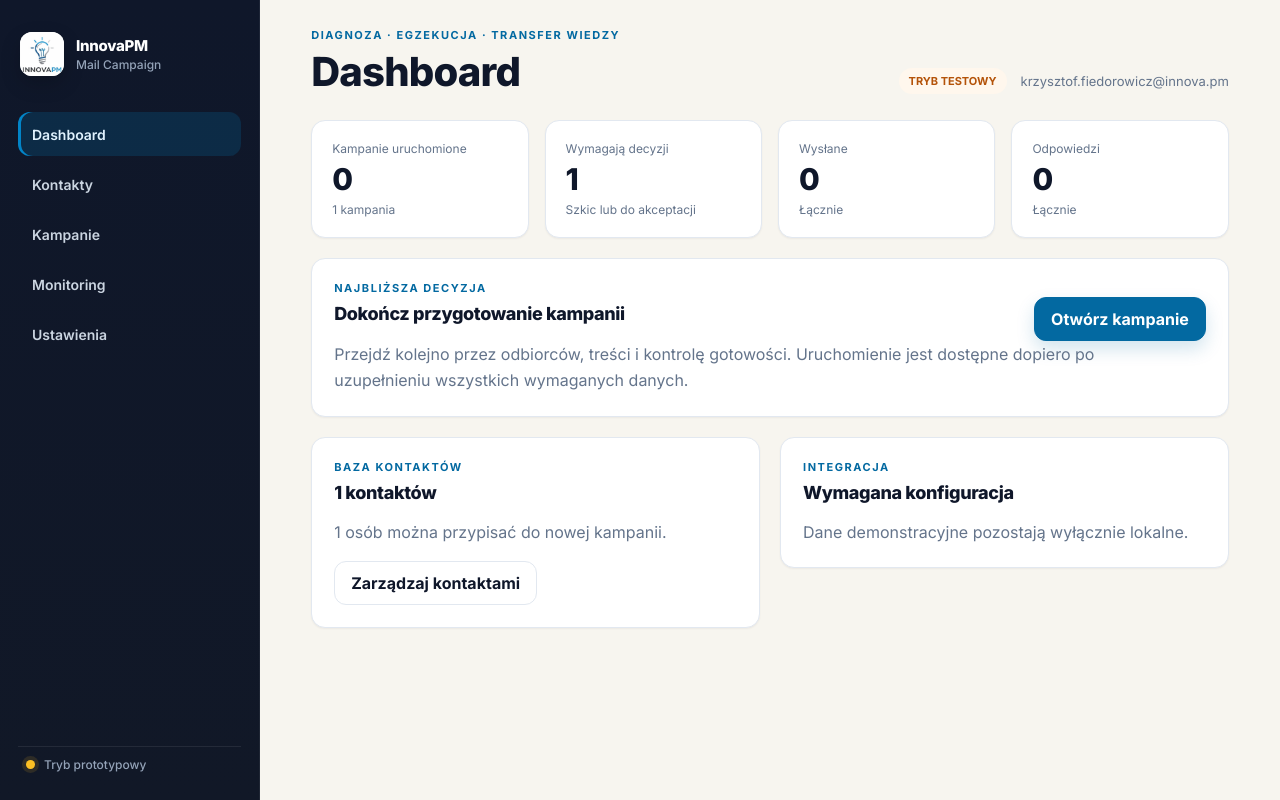
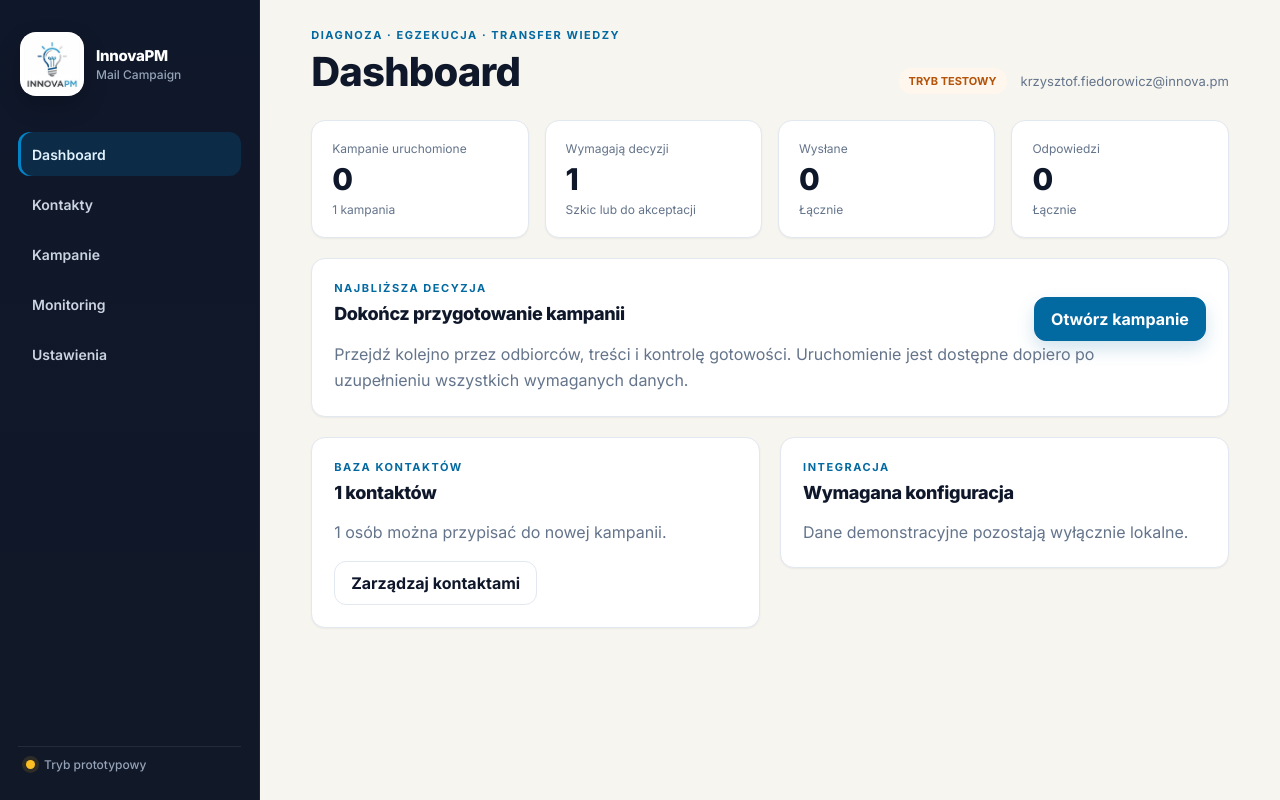
Before and after one commit to fiedork/InnovaPM--mail-campaign, a Next.js app: page / in a window 1280 px wide. Built offline with nearby package versions, Linux system fonts and the light colour scheme.

Commit message:
ui: powiększone logo brand (64px)

```diff
--- a/src/app/globals.css
+++ b/src/app/globals.css
@@ -76,15 +76,16 @@ h1, h2, h3 {
 }
 .brand-mark,
 .login-brand-mark {
-  width: 44px;
-  height: 44px;
-  border-radius: 12px;
+  width: 64px;
+  height: 64px;
+  border-radius: 16px;
   overflow: hidden;
   flex: 0 0 auto;
   background: #fff;
-  box-shadow: 0 8px 20px rgb(0 0 0 / 18%);
+  box-shadow: 0 10px 24px rgb(0 0 0 / 18%);
   display: grid;
   place-items: center;
+  padding: 4px;
 }
 .brand-mark img,
 .login-brand-mark img {
--- a/src/app/login/page.tsx
+++ b/src/app/login/page.tsx
@@ -35,7 +35,7 @@ export default function LoginPage() {
       <section className="login-card">
         <div className="login-brand">
           <span className="login-brand-mark">
-            <Image src="/innova-logo.jpg" alt="InnovaPM" width={44} height={44} priority />
+            <Image src="/innova-logo.jpg" alt="InnovaPM" width={64} height={64} priority />
           </span>
           <div>
             <strong>InnovaPM</strong>
--- a/src/app/page.tsx
+++ b/src/app/page.tsx
@@ -831,7 +831,7 @@ export default function Home() {
   return (
     <main className="app-shell">
       <aside className="sidebar">
-        <div className="brand"><span className="brand-mark"><Image src="/innova-logo.jpg" alt="InnovaPM" width={44} height={44} priority /></span><div><strong>InnovaPM</strong><small>Mail Campaign</small></div></div>
+        <div className="brand"><span className="brand-mark"><Image src="/innova-logo.jpg" alt="InnovaPM" width={64} height={64} priority /></span><div><strong>InnovaPM</strong><small>Mail Campaign</small></div></div>
         <nav aria-label="Nawigacja">{navigation.map((item) => <button type="button" key={item.id} aria-current={view === item.id ? "page" : undefined} className={view === item.id ? "nav active" : "nav"} onClick={() => navigateTo(item.id)}>{item.label}</button>)}</nav>
         <div className="connection"><i className={backend ? "online" : ""} />{backend ? "Apps Script połączony" : "Tryb prototypowy"}</div>
       </aside>
```
